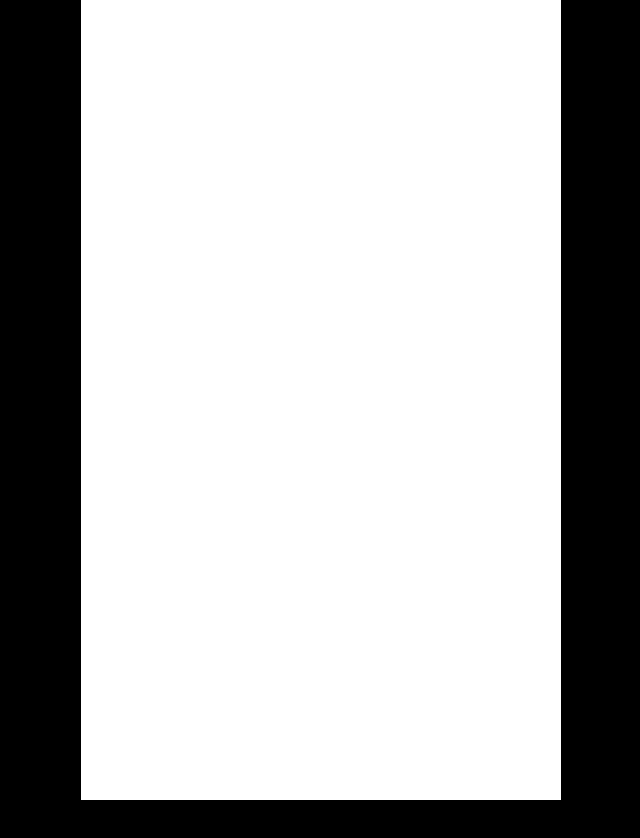
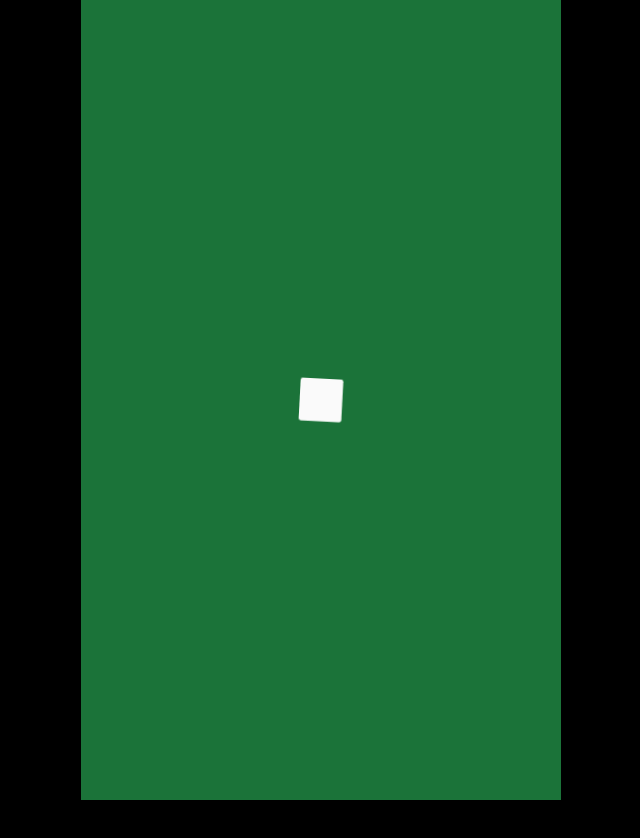
Before and after one commit to FrankiePower/ZK-VOTE-AFRICA, a Next.js app in the folder client/: page / in a window 1280 px wide. Shown: the top 838 px of the page, without its empty margins (319-959 px from the left). Before the commit the page ends 800 px from the top, so only its background shows below. Built offline with nearby package versions, Linux system fonts and the light colour scheme.

Commit message:
splash screen animation, yet to add the logos

```diff
--- a/client/src/app/globals.css
+++ b/client/src/app/globals.css
@@ -8,3 +8,214 @@
     text-wrap: balance;
   }
 }
+
+body {
+  --black: #000000;
+  --ash-black: #222;
+  --white: #fafafa;
+  --sky: #00ccff;
+  --green: #22dddd;
+  --blue: #1300ff;
+  --dusk: #6600ff;
+  --purple: #9900ff;
+  --pink: #ff0066;
+  --red: #fe0222;
+  --orange: #fd7702;
+  --yellow: #ffbb00;
+
+  --background: var(--purple);
+  --accent: var(--white);
+
+  margin: 0;
+  padding: 0;
+  background-color: var(--background);
+  color: var(--accent);
+  padding-bottom: 100px;
+  overflow: hidden;
+}
+
+#root {
+  position: absolute;
+  top: 0;
+  left: 0;
+  bottom: 0;
+  right: 0;
+  display: flex;
+  align-items: center;
+  justify-content: center;
+}
+
+* {
+  font-family: sofia-pro, sans-serif;
+  font-weight: 400;
+  font-style: normal;
+  -webkit-font-smoothing: antialiased;
+}
+
+h1,
+h2,
+h3 {
+  font-family: sofia-pro, sans-serif;
+  font-weight: 600;
+  font-style: normal;
+}
+
+h1 {
+  font-size: 36px;
+  font-weight: 700;
+  letter-spacing: -1px;
+  line-height: 1.2;
+  text-align: center;
+  margin: 100px 0 40px;
+}
+
+h2 {
+  font-weight: 400;
+  margin: 50px 0 10px;
+}
+
+p {
+  margin: 0 0 30px 0;
+  font-size: 18px;
+}
+
+footer::before {
+  content: "";
+  display: block;
+  position: absolute;
+  top: 0;
+  left: 0;
+  right: 0;
+  bottom: 0;
+  background-size: 15px 15px;
+  backdrop-filter: brightness(90%) blur(20px);
+  -webkit-backdrop-filter: brightness(90%) blur(20px);
+  -moz-backdrop-filter: brightness(90%) blur(20px);
+  mask-image: repeating-radial-gradient(
+    circle at 50% 50% center,
+    var(--background),
+    var(--background) 20px,
+    rgba(255, 255, 255, 0.3) 20.5px,
+    rgba(255, 255, 255, 0.3) 21px
+  );
+  -webkit-mask-image: repeating-radial-gradient(
+    circle at 50% 50%,
+    var(--background),
+    var(--background) 20px,
+    rgba(255, 255, 255, 0.3) 20.5px,
+    rgba(255, 255, 255, 0.3) 21px
+  );
+}
+
+footer {
+  position: fixed;
+  bottom: 0;
+  left: 0;
+  right: 0;
+  display: flex;
+  justify-content: flex-start;
+  align-items: center;
+  padding: 20px;
+  font-size: 14px;
+  line-height: 14px;
+}
+
+footer svg {
+  margin-right: 20px;
+  position: relative;
+}
+
+footer a {
+  text-decoration: none;
+  color: var(--accent);
+  position: relative;
+}
+
+code {
+  font-family: input-mono, monospace;
+  font-weight: 400;
+  font-style: normal;
+}
+
+#progress {
+  position: fixed;
+  top: 20px;
+  left: 20px;
+  transform: rotate(-90deg);
+}
+
+circle {
+  stroke-dashoffset: 0;
+  stroke-width: 15%;
+  fill: none;
+}
+
+.bg {
+  stroke: var(--accent);
+  opacity: 0.3;
+}
+
+#progress .indicator {
+  stroke: var(--accent);
+}
+
+ul {
+  display: flex;
+  list-style: none;
+  height: 300px;
+  overflow-x: scroll;
+  padding: 20px 0;
+  flex: 0 0 600px;
+  margin: 0 auto;
+}
+
+::-webkit-scrollbar {
+  height: 5px;
+  width: 5px;
+  background: #fff3;
+  -webkit-border-radius: 1ex;
+}
+
+::-webkit-scrollbar-thumb {
+  background: var(--accent);
+  -webkit-border-radius: 1ex;
+}
+
+::-webkit-scrollbar-corner {
+  background: #fff3;
+}
+
+li {
+  flex: 0 0 200px;
+  background: var(--accent);
+  margin: 0 20px 0 0;
+}
+
+li:last-of-type {
+  margin: 0;
+}
+
+.refresh {
+  padding: 5px;
+  position: absolute;
+  border: 1px dotted var(--accent);
+  border-radius: 5px;
+  width: 20px;
+  height: 20px;
+  top: 10px;
+  right: 10px;
+  display: flex;
+  justify-content: center;
+  align-items: center;
+  cursor: pointer;
+}
+
+.refresh path {
+  fill: var(--accent);
+}
+
+.box {
+  width: 200px;
+  height: 200px;
+  background: var(--accent);
+}
--- a/client/src/app/page.tsx
+++ b/client/src/app/page.tsx
@@ -1,9 +1,26 @@
+"use client";
+import React, {useState,useEffect} from "react";
 import Image from "next/image";
+import { AppProps } from "next/app";
+import AnimatedSplash from "@/components/AnimatedSplash";
 
-export default function Home() {
+export default function Home( pageProps:any ) {
+  const [showSplash, setShowSplash] = useState(true);
+  // useEffect(() => {
+  //   if (!loading) {
+  //     document.body.style.overflow = 'auto'; // Enable scrolling once the splash screen is gone
+  //   }
+  // }, [loading]);
+
   return (
-    <div className="">
-
-    </div>
+    <div className="h-screen">
+    {showSplash ? (
+      <AnimatedSplash onEnd={() => setShowSplash(false)} />
+    ) : (
+      <main className="flex items-center justify-center h-screen bg-[#1B7339] text-white">
+        <h1 className="text-3xl font-bold">Welcome to Zkapp</h1>
+      </main>
+    )}
+  </div>
   );
 }
--- /dev/null
+++ b/client/src/components/AnimatedSplash.tsx
@@ -0,0 +1,41 @@
+import React, {FC, useEffect} from 'react'
+import { motion , useAnimation} from 'framer-motion';
+
+
+const splashScreens = [
+  { id: 'SS1', scale: 1, rotate: 0,width: 'w-full', height: 'h-full'},
+  { id: 'SS2', scale: 0.5, rotate: 0,width: 'w-full', height: 'h-full'},
+  { id: 'SS3', scale: 1, rotate: 45 ,width: 'w-full', height: 'h-full'},
+  { id: 'SS4', scale: 0.1, rotate: 0 , width: 'w-full', height: 'h-full'},
+  { id: 'SS5', scale: 0.1, rotate: 0, text: 'Zkapp',width:'w-full', height: 'h-full'},
+  { id: 'SS6', scale: 1, rotate: 0, text: 'Zkapp', width: 'w-full', height: 'h-full' },
+];
+
+interface AnimatedSplashProps {
+  onEnd: () => void;
+}
+
+const AnimatedSplash: React.FC<AnimatedSplashProps> = ({ onEnd }) => {
+  return (
+    <div className='flex items-center justify-center h-screen bg-[#1B7339] text-white'>
+      <motion.div
+        className="box"
+        animate={{
+          scale: [0.2, 1, 1, 1, 0.2],
+          rotate: [0, 0, 180, 180, 0],
+          borderRadius: ["5%", "5%", "5%", "5%", "5%"]
+        }}
+        transition={{
+          duration: 2,
+          ease: "easeInOut",
+          times: [0, 0.2, 0.5, 0.8, 1],
+          repeat: Infinity,
+          repeatDelay: 1
+        }}
+      />
+
+    </div>
+  );
+};
+
+export default AnimatedSplash;
```
